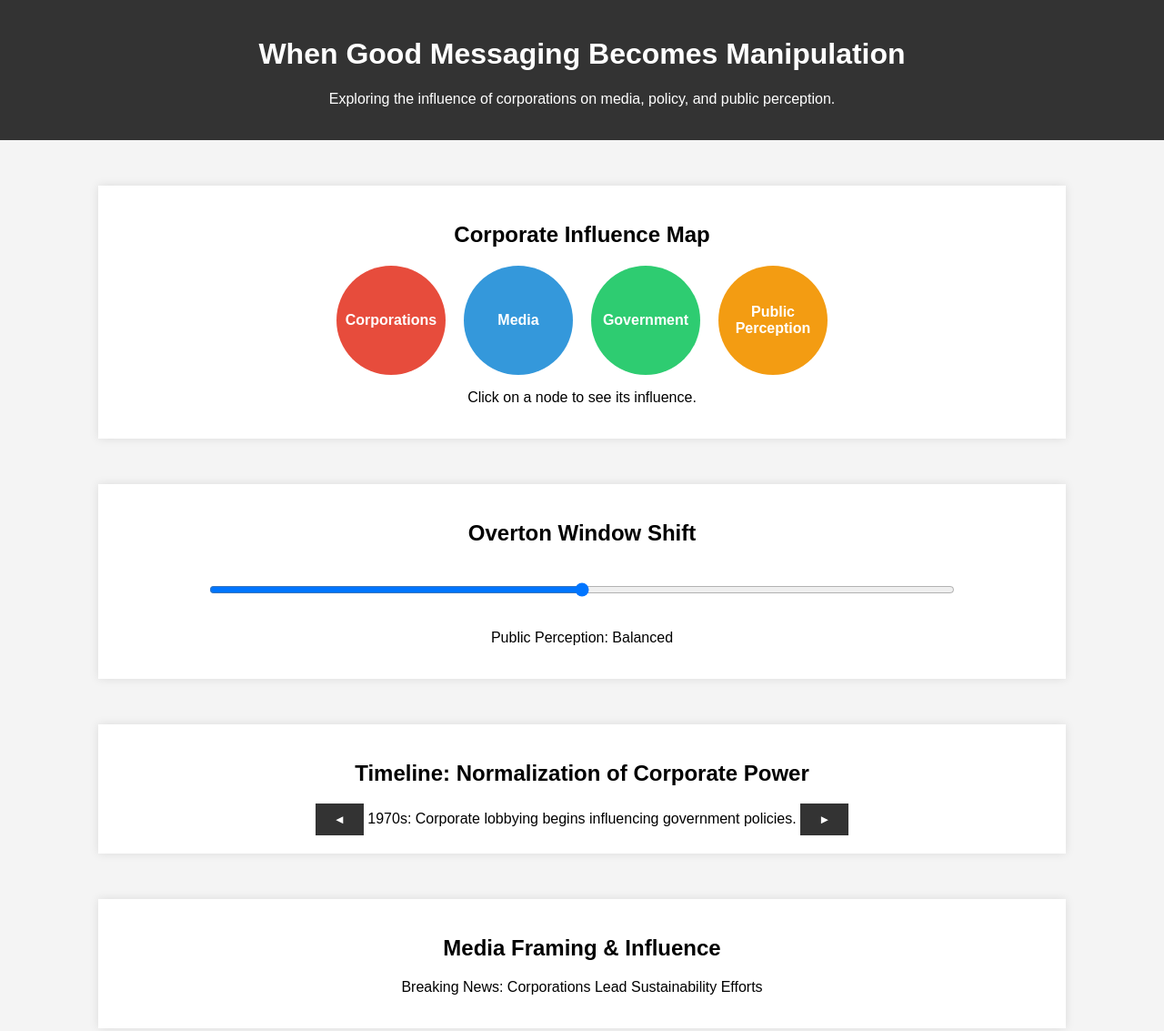
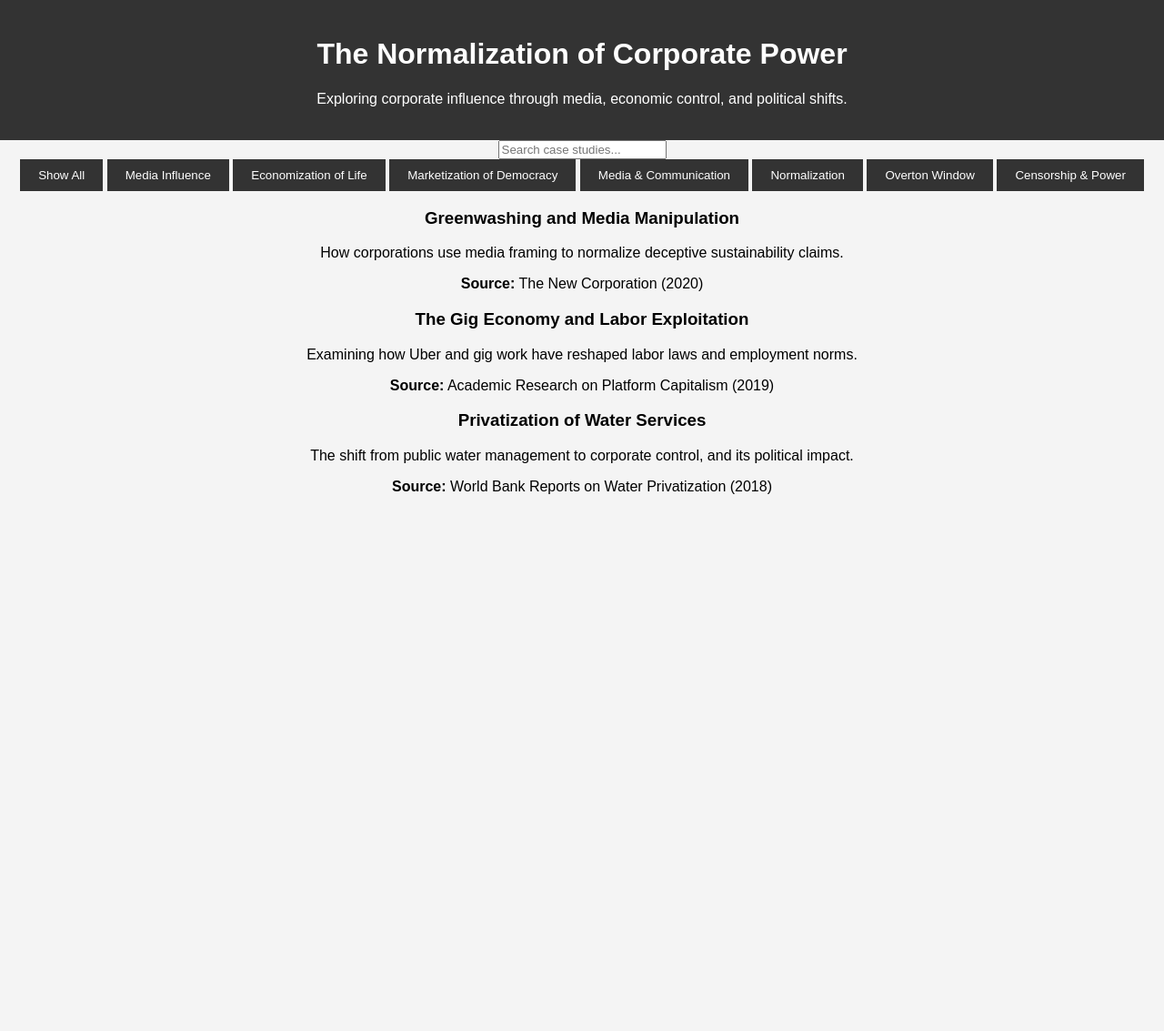
Before and after one commit to nafisa-sadia/The-Corporation-Influence-Map, a plain HTML site: page index.html in a window 1280 px wide. Shown: the top 1133 px of the page at 91% size. After the commit the page ends 800 px from the top, so only its background shows below. Drawn offline with Linux system fonts and the light colour scheme.

Commit message:
Update index.html

```diff
--- a/index.html
+++ b/index.html
@@ -11,49 +11,45 @@
 
     <!-- Header Section -->
     <header>
-        <h1>When Good Messaging Becomes Manipulation</h1>
-        <p>Exploring the influence of corporations on media, policy, and public perception.</p>
+        <h1>The Normalization of Corporate Power</h1>
+        <p>Exploring corporate influence through media, economic control, and political shifts.</p>
     </header>
 
-    <!-- Corporate Influence Map -->
-    <section class="map-container">
-        <h2>Corporate Influence Map</h2>
-        <div class="map">
-            <div class="node corporation" onclick="showDetails('corporation')">Corporations</div>
-            <div class="node media" onclick="showDetails('media')">Media</div>
-            <div class="node government" onclick="showDetails('government')">Government</div>
-            <div class="node public" onclick="showDetails('public')">Public Perception</div>
+    <!-- Filter & Search Bar -->
+    <div class="controls">
+        <input type="text" id="search-bar" placeholder="Search case studies..." onkeyup="searchCaseStudies()">
+        <div class="filters">
+            <button class="filter-button" data-filter="all">Show All</button>
+            <button class="filter-button" data-filter="Normalization of Corporate Power through Media">Media Influence</button>
+            <button class="filter-button" data-filter="Economization of Life">Economization of Life</button>
+            <button class="filter-button" data-filter="Marketization of Democracy">Marketization of Democracy</button>
+            <button class="filter-button" data-filter="Media and Communication">Media & Communication</button>
+            <button class="filter-button" data-filter="Normalisation">Normalization</button>
+            <button class="filter-button" data-filter="Overton Window">Overton Window</button>
+            <button class="filter-button" data-filter="Power Relationships and Censorship">Censorship & Power</button>
         </div>
-        <p id="info-box">Click on a node to see its influence.</p>
-    </section>
+    </div>
 
-    <!-- Overton Window Section -->
-    <section class="overton-container">
-        <h2>Overton Window Shift</h2>
-        <input type="range" id="overton-slider" min="0" max="100" value="50" oninput="updateOvertonWindow(this.value)">
-        <p id="overton-label">Public Perception: Balanced</p>
-    </section>
+    <!-- Case Studies Section -->
+    <div class="case-studies">
+        <div class="case-study" data-phase="Normalization of Corporate Power through Media" data-tags="Media and Communication, Overton Window">
+            <h3>Greenwashing and Media Manipulation</h3>
+            <p>How corporations use media framing to normalize deceptive sustainability claims.</p>
+            <p><strong>Source:</strong> The New Corporation (2020)</p>
+        </div>
 
-    <!-- Timeline Normalization -->
-    <section class="timeline-container">
-        <h2>Timeline: Normalization of Corporate Power</h2>
-        <button onclick="updateTimeline(-1)">◄</button>
-        <span id="timeline-text">1970s: Corporate lobbying begins influencing government policies.</span>
-        <button onclick="updateTimeline(1)">►</button>
-    </section>
+        <div class="case-study" data-phase="Economization of Life" data-tags="Normalisation, Power Relationships and Censorship">
+            <h3>The Gig Economy and Labor Exploitation</h3>
+            <p>Examining how Uber and gig work have reshaped labor laws and employment norms.</p>
+            <p><strong>Source:</strong> Academic Research on Platform Capitalism (2019)</p>
+        </div>
 
-    <!-- Media Manipulation Section -->
-    <section class="media-container">
-        <h2>Media Framing & Influence</h2>
-        <p id="headline">Breaking News: Corporations Lead Sustainability Efforts</p>
-    </section>
-
-    <!-- Power & Censorship Section -->
-    <section class="power-container">
-        <h2>Power Relationships & Censorship</h2>
-        <button onclick="toggleVisibility('hidden-content')">Reveal Censored Information</button>
-        <p id="hidden-content" style="display:none;">Corporate-funded think tanks control public narratives.</p>
-    </section>
+        <div class="case-study" data-phase="Marketization of Democracy" data-tags="Overton Window, Power Relationships and Censorship">
+            <h3>Privatization of Water Services</h3>
+            <p>The shift from public water management to corporate control, and its political impact.</p>
+            <p><strong>Source:</strong> World Bank Reports on Water Privatization (2018)</p>
+        </div>
+    </div>
 
 </body>
 </html>
```
